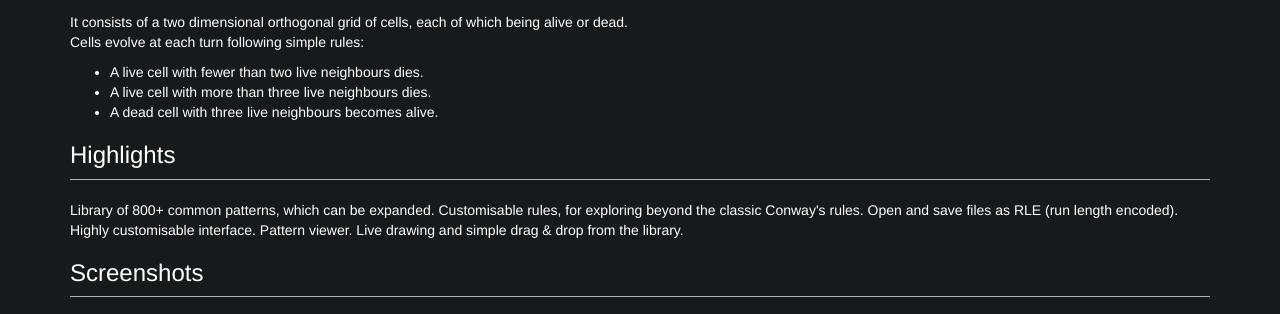
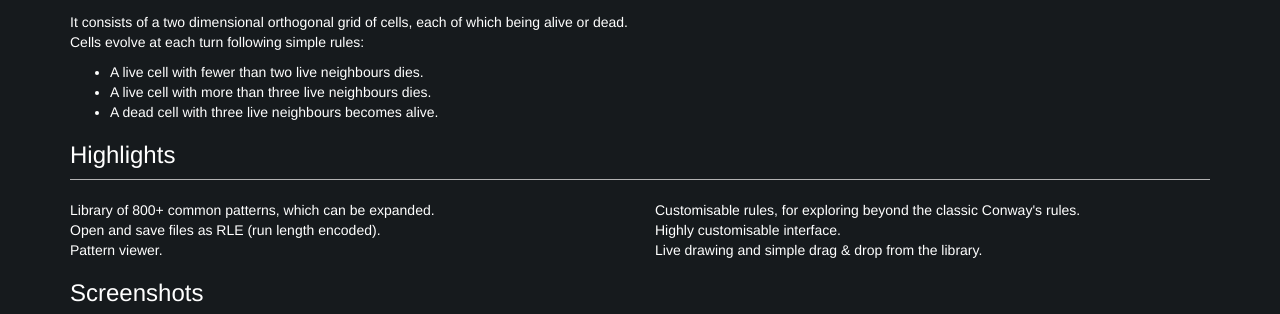
Before and after one commit to macmade/game-of-life.io, a PHP site: page / in a window 1280 px wide. Shown: the part 677-991 px from the top of the page. Run offline with PHP 8.4, Linux system fonts and the light colour scheme; some libraries are stand-ins or nearby versions.

Commit message:
Highlights

```diff
--- a/index.php
+++ b/index.php
@@ -78,14 +78,30 @@
                     <li>A dead cell with three live neighbours becomes alive.</li>
                 </ul>
                 <h3>Highlights</h3>
-                <p>
+                <div class="row">
+                    <div class="col-sm-6">
                         Library of 800+ common patterns, which can be expanded.
+                    </div>
+                    <div class="col-sm-6">
                         Customisable rules, for exploring beyond the classic Conway's rules.
+                    </div>
+                </div>
+                <div class="row">
+                    <div class="col-sm-6">
                         Open and save files as RLE (run length encoded).
+                    </div>
+                    <div class="col-sm-6">
                         Highly customisable interface.
+                    </div>
+                </div>
+                <div class="row">
+                    <div class="col-sm-6">
                         Pattern viewer.
+                    </div>
+                    <div class="col-sm-6">
                         Live drawing and simple drag & drop from the library.
-                </p>
+                    </div>
+                </div>
                 <h3>Screenshots</h3>
                 <div class="row">
                     <div class="col-sm-3">
```
Lines whose indentation alone changed are shown as unchanged.
